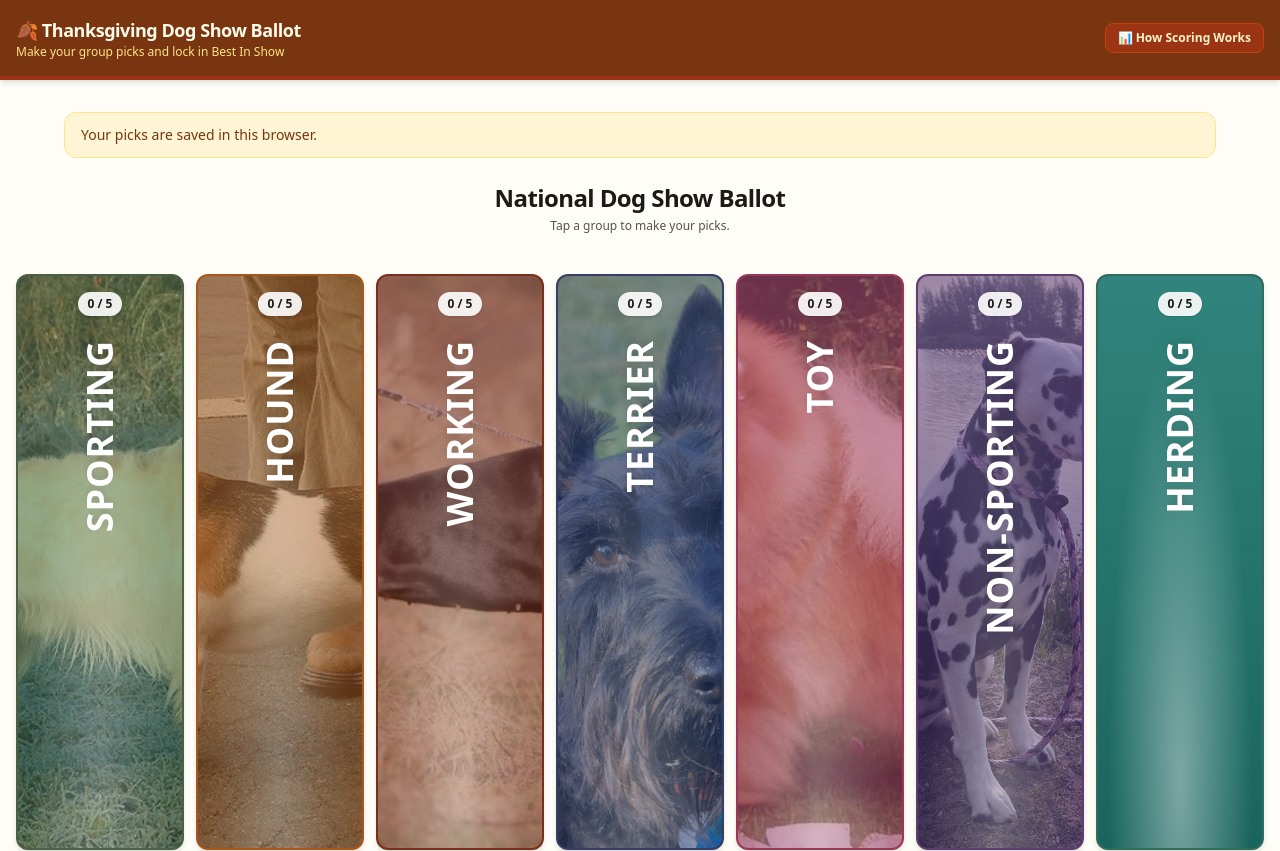
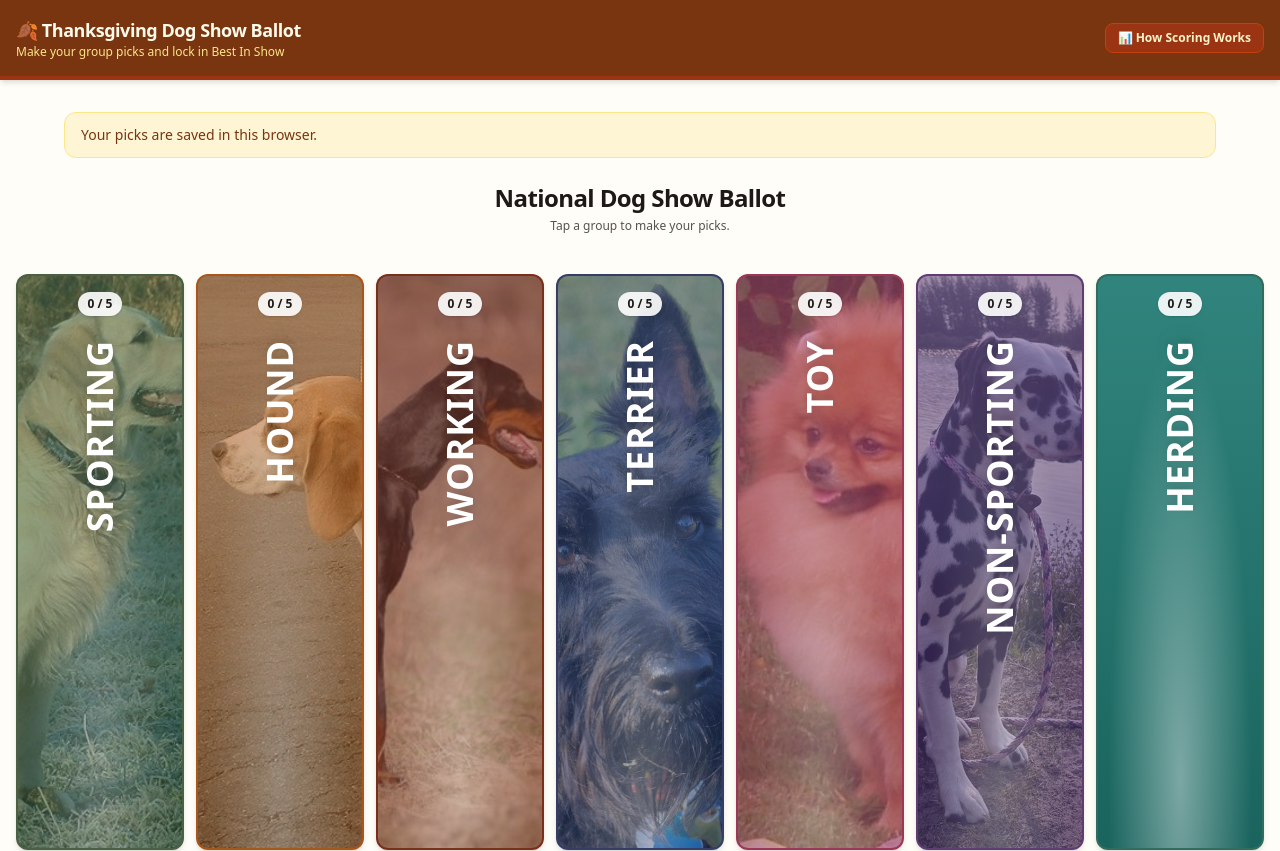
Before and after one commit to kyle-b-frazier/dog-show-app, a plain HTML site: page index.html in a window 1280 px wide. Shown: the top 851 px of the page. Drawn offline with nearby package versions, Linux system fonts and the light colour scheme.

Commit message:
Banners: tall crops centered on each dog's head instead of a middle slice of the body
Co-Authored-By: Claude Opus 5.5 <noreply@anthropic.com>
Claude-Session: https://claude.ai/code/session_01PZX4K1thjdmwrU5Yuv8EUb

```diff
--- a/index.html
+++ b/index.html
@@ -21,7 +21,7 @@
         /* real photo as a faded watermark over the banner color */
         .trade-banner .banner-photo {
             position: absolute; inset: 0; width: 100%; height: 100%;
-            object-fit: cover; object-position: center 35%;
+            object-fit: cover; object-position: center top;
             opacity: 0.42; transition: opacity 0.2s ease; pointer-events: none;
         }
         .trade-banner:hover .banner-photo { opacity: 0.58; }
```
Also changed, not shown: images/banners/hound.jpg (added), images/banners/non-sporting.jpg (added), images/banners/sporting.jpg (added), images/banners/terrier.jpg (added), images/banners/toy.jpg (added), images/banners/working.jpg (added).
